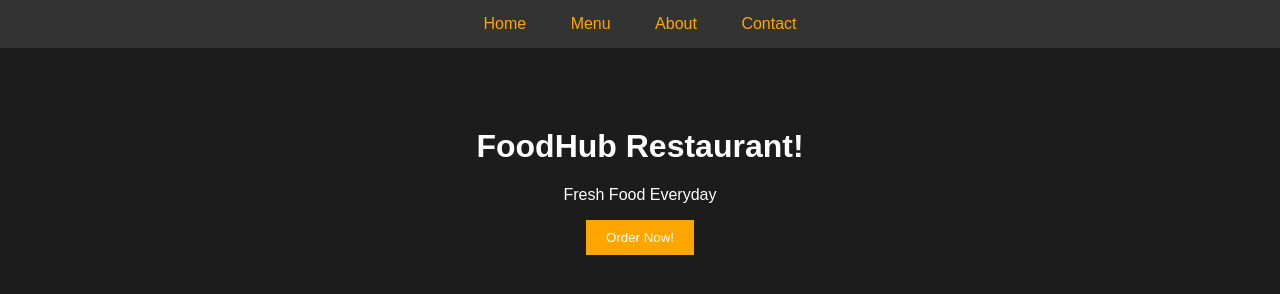
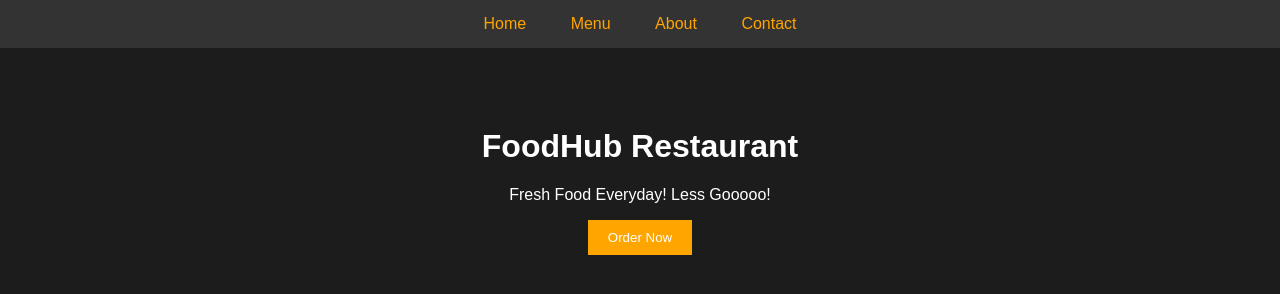
Before and after one commit to tanmay23here/FoodHub-website, a plain HTML site: page index.html in a window 1280 px wide. Drawn offline with Linux system fonts and the light colour scheme.

Commit message:
Updated homepage

```diff
--- a/index.html
+++ b/index.html
@@ -13,9 +13,9 @@
     </nav>
 
     <div class="container">
-        <h1>FoodHub Restaurant!</h1>
-        <p>Fresh Food Everyday</p>
-        <button>Order Now!</button>
+        <h1>FoodHub Restaurant</h1>
+        <p>Fresh Food Everyday! Less Gooooo!</p>
+        <button>Order Now</button>
     </div>
 </body>
 </html>
```
